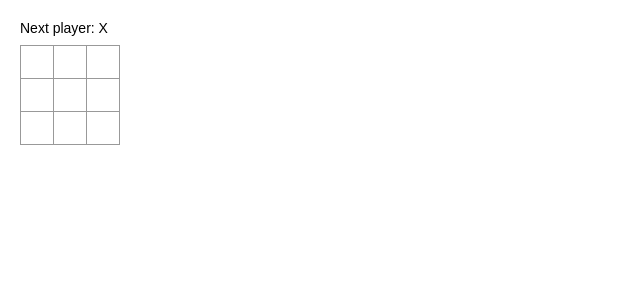
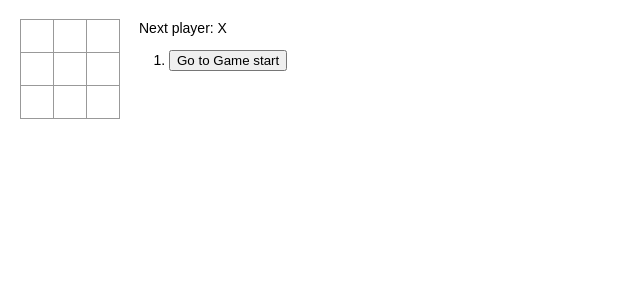
Before and after one commit to krys-git/pin-panel, a React (Create React App) app: page / in a window 1280 px wide. Shown: the top 300 px of the page, without its empty margins (0-640 px from the left). Built offline with nearby package versions, Linux system fonts and the light colour scheme.

Commit message:
tutorial finished

```diff
--- a/src/index.js
+++ b/src/index.js
@@ -14,49 +14,18 @@ function Square(props) {
 }
 
 class Board extends React.Component {
-  constructor(props) {
-    super(props);
-    this.state = {
-      squares: Array(9).fill(null),
-      xIsNext: true,
-    };
-  }
-
   renderSquare(i) {
     return (
       <Square
-        value={this.state.squares[i]}
-        onClick={() => this.handleClick(i)}
+        value={this.props.squares[i]}
+        onClick={() => this.props.onClick(i)}
       />
     );
   }
 
-  handleClick(i) {
-    const squares = this.state.squares.slice();
-
-    if (calculateWinner(squares) || squares[i]) {
-      return;
-    }
-
-    squares[i] = this.state.xIsNext ? 'X' : 'O';
-    this.setState({
-      squares: squares,
-      xIsNext: !this.state.xIsNext,
-    });
-  }
-
   render() {
-    const winner = calculateWinner(this.state.squares);
-    let status;
-    if (winner) {
-      status = 'Winner: ' + winner;
-    } else {
-      status = 'Next player: ' + (this.state.xIsNext ? 'X' : 'O');
-    }
-
     return (
       <div>
-        <div className="status">{status}</div>
         <div className="board-row">
           {this.renderSquare(0)}
           {this.renderSquare(1)}
@@ -78,20 +47,91 @@ class Board extends React.Component {
 }
 
 class Game extends React.Component {
+  constructor(props) {
+    super(props);
+    this.state = {
+      history: [
+        {
+          squares: Array(9).fill(null),
+        }
+      ],
+      stepNumber: 0,
+      xIsNext: true,
+    };
+  }
+
+  handleClick(i) {
+    const history = this.state.history.slice(0, this.state.stepNumber + 1);
+    const current = history[history.length - 1];
+    const squares = current.squares.slice();
+
+    if (calculateWinner(squares) || squares[i]) {
+      return;
+    }
+
+    squares[i] = this.state.xIsNext ? 'X' : 'O';
+
+    this.setState({
+      history: history.concat([{
+        squares: squares,
+      }]),
+      stepNumber: history.length,
+      xIsNext: !this.state.xIsNext,
+    });
+  }
+
+  jumpTo(step) {
+    this.setState({
+      stepNumber: step,
+      xIsNext: (step % 2) === 0,
+    });
+  }
+
   render() {
+    const history = this.state.history;
+    const current = history[this.state.stepNumber];
+    const winner = calculateWinner(current.squares);
+
+    const moves = history.map((step, move) => {
+      const desc = move ?
+        'Go to move #' + move :
+        'Go to Game start';
+      return (
+        <li key={move}>
+          <button onClick={() => this.jumpTo(move)}>{desc}</button>
+        </li>
+      );
+    })
+
+    let status;
+
+    if (winner) {
+      status = 'Winner: ' + winner;
+    } else {
+      status = 'Next player: ' + (this.state.xIsNext ? 'X' : 'O');
+    }
+
     return (
       <div className="game">
         <div className="game-board">
-          <Board />
+          <Board
+            squares={current.squares}
+            onClick={i => this.handleClick(i)}
+          />
         </div>
         <div className="game-info">
-          <div>{/* status */}</div>
-          <ol>{/* TODO */}</ol>
+          <div>{status}</div>
+          <ol>{moves}</ol>
         </div>
       </div>
     );
   }
 }
+
+// ========================================
+
+const root = ReactDOM.createRoot(document.getElementById("root"));
+root.render(<Game />);
 
 function calculateWinner(squares) {
   const lines = [
@@ -112,8 +152,3 @@ function calculateWinner(squares) {
   }
   return null;
 }
-
-// ========================================
-
-const root = ReactDOM.createRoot(document.getElementById("root"));
-root.render(<Game />);
```
Also changed, not shown: 1 other file (tests, documents, lock files or other folders).
